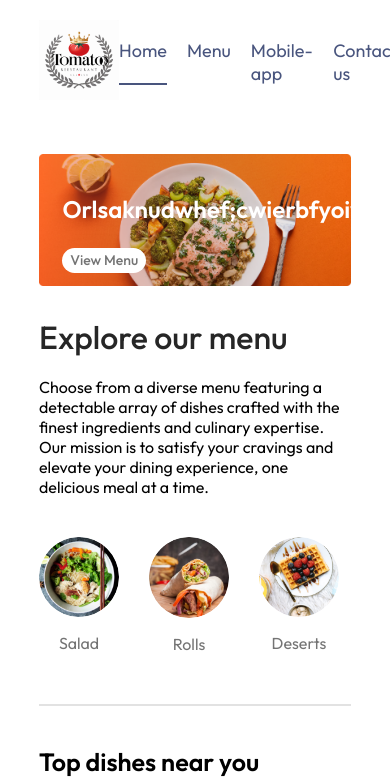
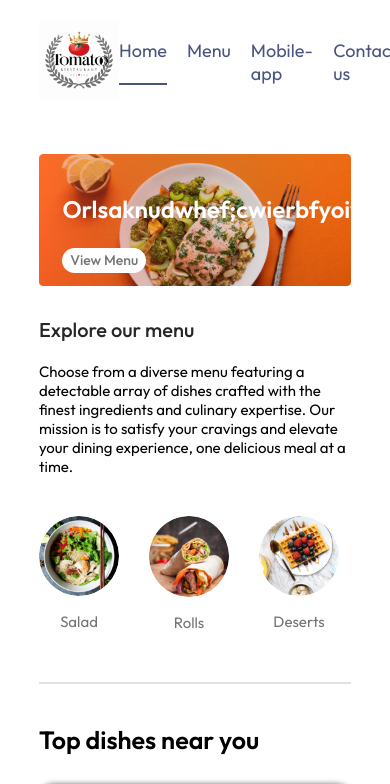
Before and after one commit to abhijeet-maity/Apna_Khana, a React (Vite) app: page / in a window 390 px wide. Shown: the top 784 px of the page. Built offline with nearby package versions, Linux system fonts and the light colour scheme.

Commit message:
Changed styles

```diff
--- a/src/components/ExploreMenu/ExploreMenu.css
+++ b/src/components/ExploreMenu/ExploreMenu.css
@@ -49,3 +49,11 @@
         font-size: 14px;
     }
 }
+@media (max-width: 400px) {
+    .explore-section h1 {
+        font-size: 20px;
+    }
+    .explore-section p {
+        font-size: 15px;
+    }
+}
```
